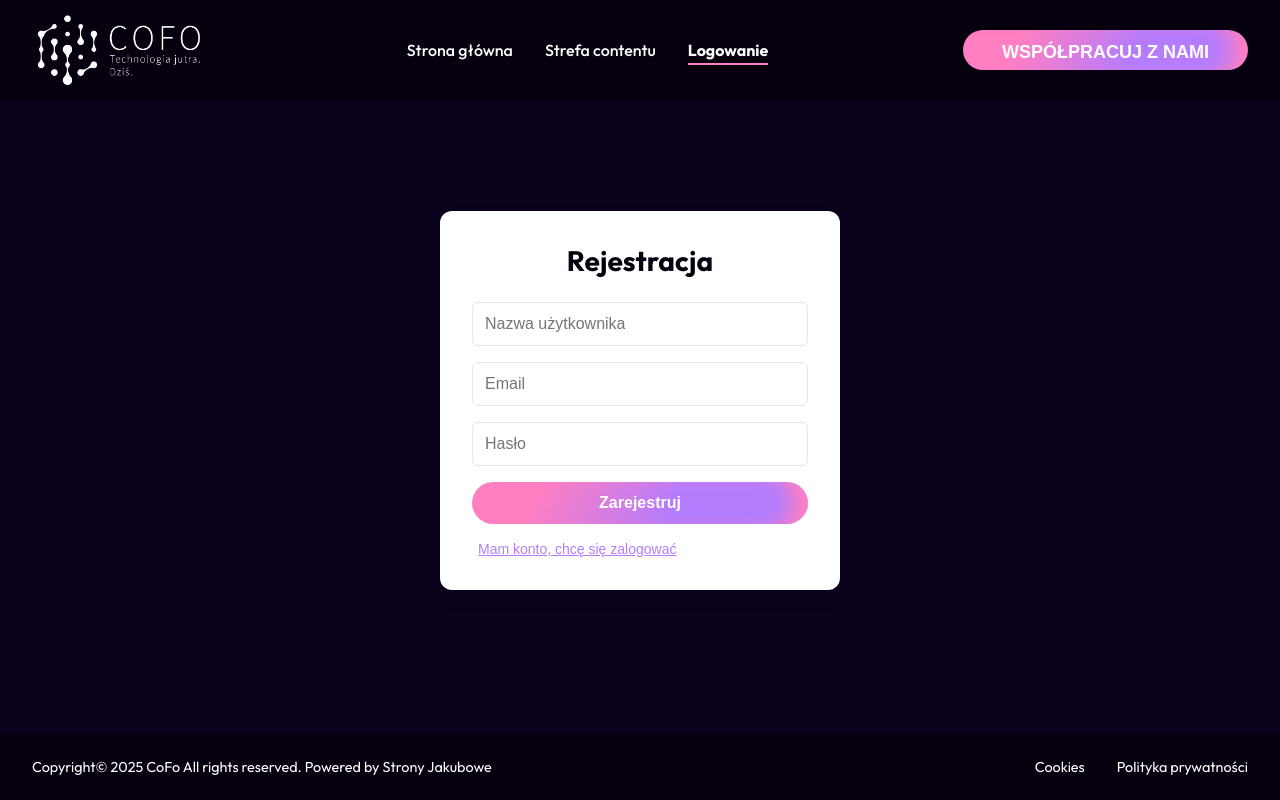
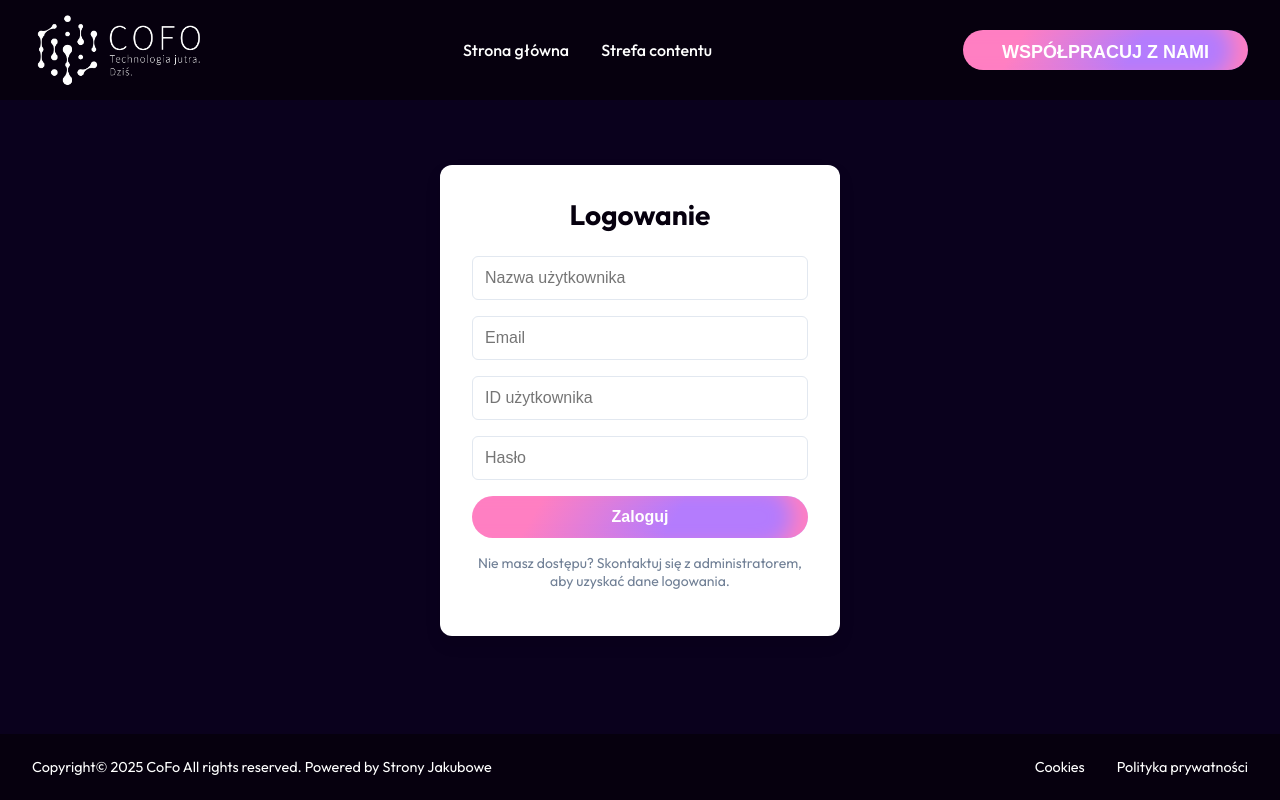
Before and after one commit to CoFoGrowth/cofo, a React (Vite) app: page /auth in a window 1280 px wide. Built offline with nearby package versions, Linux system fonts and the light colour scheme; no server answers.

Commit message:
added new authorization method removed registration logic

```diff
--- a/src/App.jsx
+++ b/src/App.jsx
@@ -1,5 +1,10 @@
-import { BrowserRouter as Router, Routes, Route } from "react-router-dom";
-import { useState } from "react";
+import {
+  BrowserRouter as Router,
+  Routes,
+  Route,
+  Navigate,
+} from "react-router-dom";
+import { useState, useEffect } from "react";
 import styled from "styled-components";
 import Header from "./components/header/Header";
 import Footer from "./components/footer/Footer";
@@ -18,6 +23,8 @@ import HomeStats from "./pages/homePage/homeStats/HomeStats";
 import HomeTeam from "./pages/homePage/homeTeam/HomeTeam";
 import HomeCta from "./pages/homePage/homeCta/HomeCta";
 import HomeCta2 from "./pages/homePage/homeCta2/HomeCta2";
+import { PrivacyPolicy } from "./pages/policeprivaci";
+import { CookiesInfo } from "./pages/cookiesInfo";
 
 // Import komponentów z common
 import { Solutions } from "./common";
@@ -36,14 +43,33 @@ const ContentWrapper = styled.div`
   width: 100%;
 `;
 
+// Komponent zabezpieczający prywatne ścieżki
+const PrivateRoute = ({ children }) => {
+  const isAuthenticated = localStorage.getItem("user") !== null;
+  return isAuthenticated ? children : <Navigate to="/auth" />;
+};
+
 // Komponent zawierający Hero, Forms i Solutions (Automation) przeniesiony do strefy contentu
 const ContentZone = () => {
+  const [userData, setUserData] = useState(null);
+
+  useEffect(() => {
+    const loggedInUser = localStorage.getItem("user");
+    if (loggedInUser) {
+      setUserData(JSON.parse(loggedInUser));
+    }
+  }, []);
+
+  if (!userData) {
+    return <div>Ładowanie...</div>;
+  }
+
   return (
     <ContentWrapper>
       <Hero
         variant="content"
         subtitle="TWOJA STREFA CONTENTU"
-        title="Cześć, Jakub Bodys"
+        title={`Cześć, ${userData.username}`}
         socialLinks={true}
         buttons={true}
       />
@@ -149,8 +175,6 @@ const HomePage = () => {
           title: "AI SOCIAL MEDIA CONTENT GENERATOR",
           description:
             "Media społecznościowe to kanał sprzedaży z największym potencjałem. Co, gdyby wygenerowanie 1000 rolek zajęło Ci tylko 15 minut? Z AI Social Media Content Generatorem zautomatyzujesz najbardziej czasochłonny element Twojego biznesu.",
-          videoSrc:
-            "https://cofo.pl/wp-content/uploads/2025/01/Lukasz_cofo.mp4",
         }}
         webinar={{
           title: "NADCHODZĄCY WEBINAR",
@@ -181,6 +205,12 @@ const HomePage = () => {
 
 function App() {
   const [isMenuOpen, setIsMenuOpen] = useState(false);
+  const [isLoggedIn, setIsLoggedIn] = useState(false);
+
+  useEffect(() => {
+    const loggedInUser = localStorage.getItem("user");
+    setIsLoggedIn(!!loggedInUser);
+  }, []);
 
   const toggleMenu = () => {
     setIsMenuOpen(!isMenuOpen);
@@ -197,9 +227,6 @@ function App() {
             <StyledNavLink to="/content" onClick={() => setIsMenuOpen(false)}>
               Strefa contentu
             </StyledNavLink>
-            <StyledNavLink to="/auth" onClick={() => setIsMenuOpen(false)}>
-              Logowanie
-            </StyledNavLink>
           </NavigationContainer>
           <BurgerMenu open={isMenuOpen} onClick={toggleMenu}>
             <div />
@@ -210,7 +237,16 @@ function App() {
         <MainContent>
           <Routes>
             <Route path="/auth" element={<Auth />} />
-            <Route path="/content" element={<ContentZone />} />
+            <Route
+              path="/content"
+              element={
+                <PrivateRoute>
+                  <ContentZone />
+                </PrivateRoute>
+              }
+            />
+            <Route path="/privacy-policy" element={<PrivacyPolicy />} />
+            <Route path="/cookies" element={<CookiesInfo />} />
             <Route path="/" element={<HomePage />} />
           </Routes>
         </MainContent>
--- a/src/pages/authPage/Auth.jsx
+++ b/src/pages/authPage/Auth.jsx
@@ -1,6 +1,17 @@
+import { useEffect } from "react";
+import { useNavigate } from "react-router-dom";
 import AuthForm from "./AuthForm";
 
 const Auth = () => {
+  const navigate = useNavigate();
+
+  useEffect(() => {
+    const loggedInUser = localStorage.getItem("user");
+    if (loggedInUser) {
+      navigate("/content");
+    }
+  }, [navigate]);
+
   return <AuthForm />;
 };
 
--- a/src/pages/authPage/AuthForm.jsx
+++ b/src/pages/authPage/AuthForm.jsx
@@ -1,6 +1,7 @@
-import { useState } from "react";
+import { useState, useEffect } from "react";
 import styled from "styled-components";
 import axios from "axios";
+import { useNavigate } from "react-router-dom";
 
 const FormContainer = styled.div`
   display: flex;
@@ -76,26 +77,6 @@ const Button = styled.button`
   }
 `;
 
-const SwitchButton = styled.button`
-  background: none;
-  border: none;
-  color: #b47cfd;
-  font-size: 0.875rem;
-  cursor: pointer;
-  text-decoration: underline;
-  margin-top: 1rem;
-  transition: color 0.2s;
-
-  &:hover {
-    color: #ff7fc2;
-  }
-
-  &:disabled {
-    opacity: 0.7;
-    cursor: not-allowed;
-  }
-`;
-
 const WelcomeContainer = styled.div`
   text-align: center;
 `;
@@ -107,14 +88,34 @@ const ErrorMessage = styled.p`
   font-size: 0.875rem;
 `;
 
+const InfoText = styled.p`
+  text-align: center;
+  margin-top: 1rem;
+  font-size: 0.875rem;
+  color: #718096;
+`;
+
 const AuthForm = () => {
   const [isLoggedIn, setIsLoggedIn] = useState(false);
-  const [page, setPage] = useState("register");
   const [email, setEmail] = useState("");
   const [password, setPassword] = useState("");
   const [username, setUsername] = useState("");
+  const [userId, setUserId] = useState("");
   const [isLoading, setIsLoading] = useState(false);
   const [error, setError] = useState("");
+  const navigate = useNavigate();
+
+  // Sprawdź, czy użytkownik jest zalogowany przy ładowaniu komponentu
+  useEffect(() => {
+    const loggedInUser = localStorage.getItem("user");
+    if (loggedInUser) {
+      const userData = JSON.parse(loggedInUser);
+      setIsLoggedIn(true);
+      setEmail(userData.email || "");
+      setUsername(userData.username || "");
+      setUserId(userData.userId || "");
+    }
+  }, []);
 
   const api = axios.create({
     baseURL: "https://api.airtable.com/v0/appJ0Fnjjn1oJdLEk/Users",
@@ -124,75 +125,56 @@ const AuthForm = () => {
     },
   });
 
-  const handleRegister = async (e) => {
+  const handleLogin = async (e) => {
     e.preventDefault();
     setIsLoading(true);
     setError("");
 
-    if (!email || !password || !username) {
+    if (!email || !password || !userId || !username) {
       setError("Wypełnij wszystkie pola");
       setIsLoading(false);
       return;
     }
 
     try {
-      const checkResponse = await api.get(
-        `?filterByFormula=OR(Email="${email}",Username="${username}")`
+      // Sprawdzamy logowanie na podstawie emaila i UserID
+      const response = await api.get(
+        `?filterByFormula=AND(Email="${email}",UserID="${userId}")`
       );
 
-      if (checkResponse.data.records.length > 0) {
-        const existingUser = checkResponse.data.records[0].fields;
-        if (existingUser.Email === email) {
-          setError("Użytkownik o tym adresie email już istnieje");
-        } else if (existingUser.Username === username) {
-          setError("Ta nazwa użytkownika jest już zajęta");
-        }
-        setIsLoading(false);
-        return;
-      }
-
-      await api.post("", {
-        fields: { Email: email, Password: password, Username: username },
-      });
-
-      alert("Zarejestrowano! Możesz się zalogować.");
-      setPage("login");
-      setIsLoading(false);
-    } catch (error) {
-      setError("Błąd rejestracji: " + (error.message || "Nieznany błąd"));
-      console.error(error);
-      setIsLoading(false);
-    }
-  };
-
-  const handleLogin = async (e) => {
-    e.preventDefault();
-    setIsLoading(true);
-    setError("");
-
-    if (!email || !password) {
-      setError("Wypełnij wszystkie pola");
-      setIsLoading(false);
-      return;
-    }
-
-    try {
-      const response = await api.get(`?filterByFormula=Email="${email}"`);
-
       if (response.data.records.length === 0) {
-        setError("Nie znaleziono użytkownika o tym adresie email");
+        setError(
+          "Nieprawidłowe dane logowania. Sprawdź email i ID użytkownika."
+        );
         setIsLoading(false);
         return;
       }
 
       const user = response.data.records[0];
 
-      if (user.fields.Password === password) {
+      // Sprawdzamy czy hasło i nazwa użytkownika są prawidłowe
+      if (
+        user.fields.Password === password &&
+        user.fields.Username === username
+      ) {
+        // Zapisujemy dane użytkownika w localStorage
+        const userData = {
+          email: email,
+          username: username,
+          userId: userId,
+          recordId: user.id,
+        };
+        localStorage.setItem("user", JSON.stringify(userData));
+
         setIsLoggedIn(true);
-        setUsername(user.fields.Username || "");
         setIsLoading(false);
+
+        // Po zalogowaniu przekieruj do strefy contentu
+        navigate("/content");
       } else {
-        setError("Niepoprawne hasło");
+        setError(
+          "Nieprawidłowe dane logowania. Sprawdź hasło i nazwę użytkownika."
+        );
         setIsLoading(false);
       }
     } catch (error) {
@@ -203,10 +185,12 @@ const AuthForm = () => {
   };
 
   const handleLogout = () => {
+    localStorage.removeItem("user");
     setIsLoggedIn(false);
     setEmail("");
     setPassword("");
     setUsername("");
+    setUserId("");
   };
 
   if (isLoggedIn) {
@@ -214,8 +198,9 @@ const AuthForm = () => {
       <FormContainer>
         <FormCard>
           <WelcomeContainer>
-            <Title>Witaj, {username || email}!</Title>
+            <Title>Witaj, {username}!</Title>
             <p>Twój email: {email}</p>
+            <p>Twoje ID: {userId}</p>
             <Button onClick={handleLogout}>Wyloguj</Button>
           </WelcomeContainer>
         </FormCard>
@@ -226,10 +211,9 @@ const AuthForm = () => {
   return (
     <FormContainer>
       <FormCard>
-        <Title>{page === "register" ? "Rejestracja" : "Logowanie"}</Title>
+        <Title>Logowanie</Title>
         {error && <ErrorMessage>{error}</ErrorMessage>}
-        <Form onSubmit={page === "register" ? handleRegister : handleLogin}>
-          {page === "register" && (
+        <Form onSubmit={handleLogin}>
           <Input
             type="text"
             placeholder="Nazwa użytkownika"
@@ -237,12 +221,18 @@ const AuthForm = () => {
             onChange={(e) => setUsername(e.target.value)}
             disabled={isLoading}
           />
-          )}
           <Input
             type="email"
             placeholder="Email"
             value={email}
             onChange={(e) => setEmail(e.target.value)}
+            disabled={isLoading}
+          />
+          <Input
+            type="text"
+            placeholder="ID użytkownika"
+            value={userId}
+            onChange={(e) => setUserId(e.target.value)}
             disabled={isLoading}
           />
           <Input
@@ -253,21 +243,13 @@ const AuthForm = () => {
             disabled={isLoading}
           />
           <Button type="submit" disabled={isLoading}>
-            {isLoading
-              ? "Przetwarzanie..."
-              : page === "register"
-              ? "Zarejestruj"
-              : "Zaloguj"}
+            {isLoading ? "Przetwarzanie..." : "Zaloguj"}
           </Button>
         </Form>
-        <SwitchButton
-          onClick={() => setPage(page === "register" ? "login" : "register")}
-          disabled={isLoading}
-        >
-          {page === "register"
-            ? "Mam konto, chcę się zalogować"
-            : "Nie mam konta, chcę się zarejestrować"}
-        </SwitchButton>
+        <InfoText>
+          Nie masz dostępu? Skontaktuj się z administratorem, aby uzyskać dane
+          logowania.
+        </InfoText>
       </FormCard>
     </FormContainer>
   );
```
Lines whose indentation alone changed are shown as unchanged.
